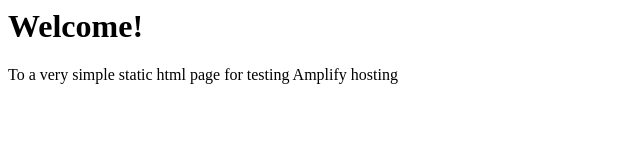
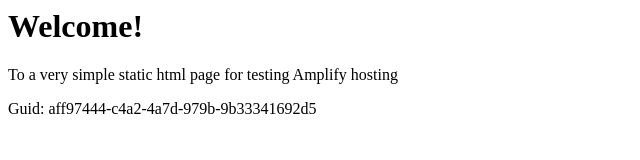
Before and after one commit to aws-aemilia-bah/Github-PR-Commit-Integration-Test-DoNotTouch-Gith-OKSLNVO2-v1-preprod-me-south-1, a website: page src/index.html in a window 1280 px wide. Shown: the whole page, without its empty margins (0-640 px from the left). Drawn offline with Linux system fonts and the light colour scheme.

Commit message:
commit from integ tests

```diff
--- a/src/index.html
+++ b/src/index.html
@@ -1,3 +1,5 @@
+
+
 <html lang="en">
 
 <head>
@@ -10,6 +12,6 @@
 <body>
     <h1>Welcome!</h1>
     <p>To a very simple static html page for testing Amplify hosting</p>
-</body>
+    <p>Guid: aff97444-c4a2-4a7d-979b-9b33341692d5</p></body>
 
 </html>
```
